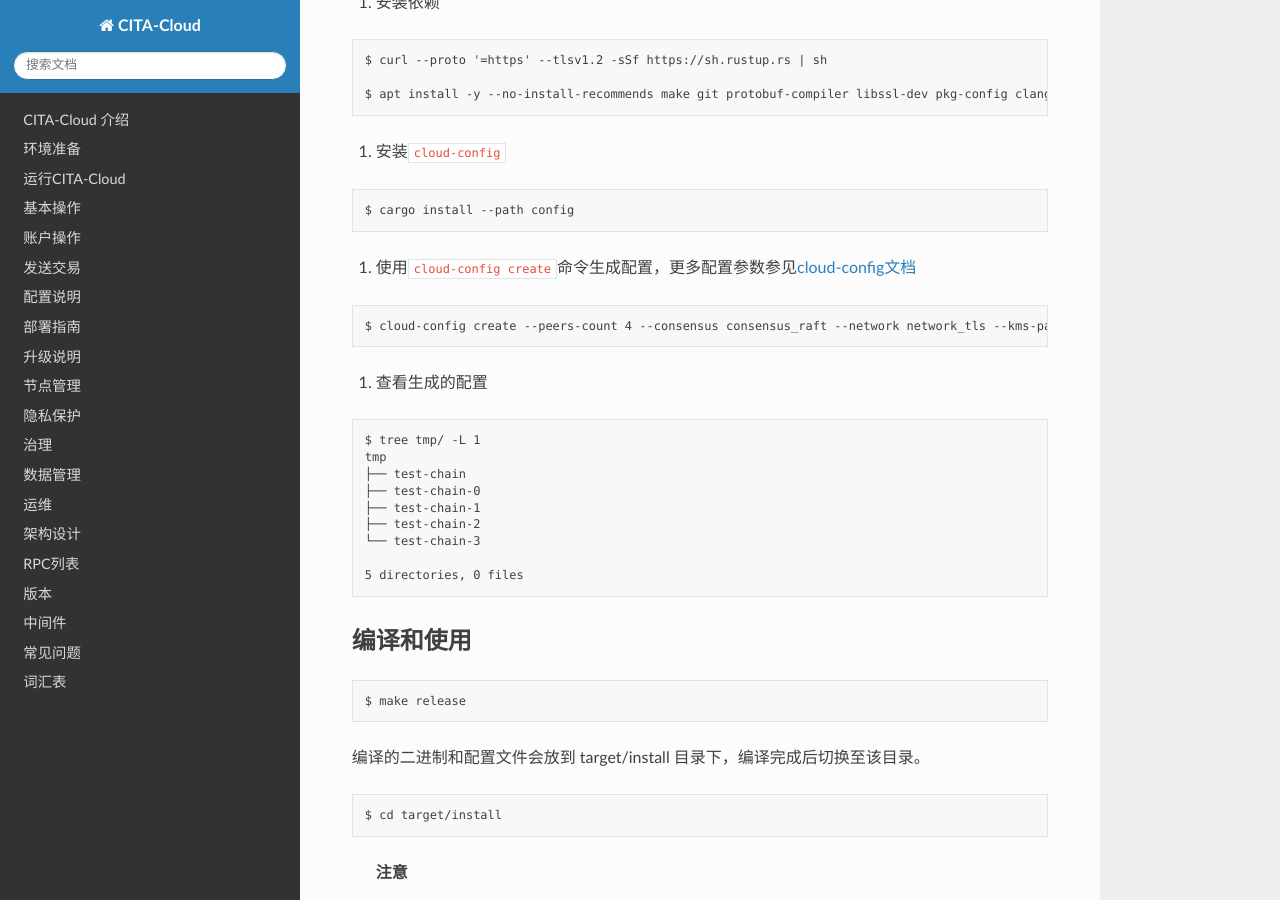
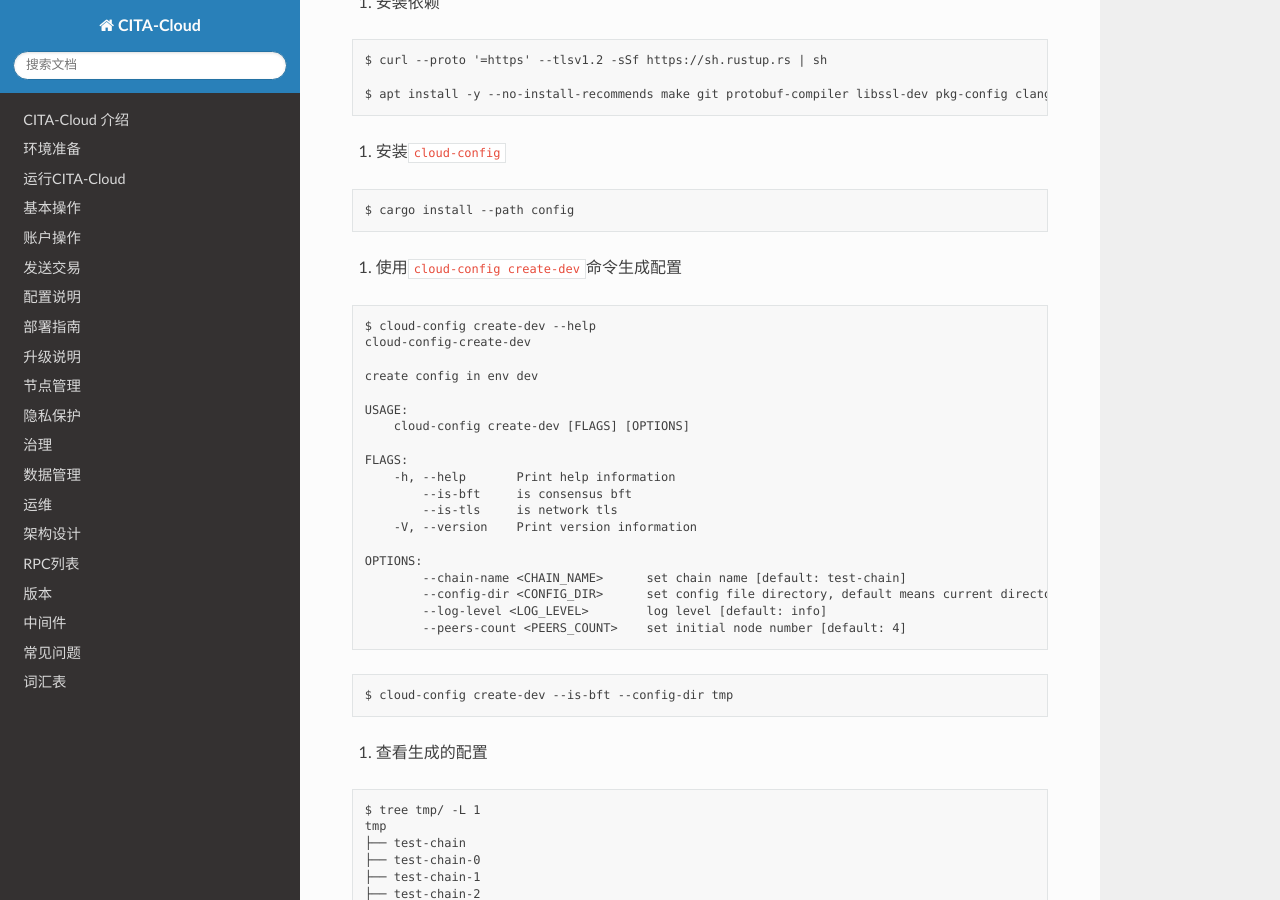
Before and after one commit to cita-cloud/docs, a Sphinx documentation site: the page built from source/runner-local.md, in a window 1280 px wide and 900 px high, scrolled down 670 px. Built offline with Sphinx 7.4.7 and the Read the Docs theme 2.0.0, drawn with Linux system fonts in a browser that asks for light colours; pages that are not in the unit, such as notebooks, are missing from menus.

Commit message:
update runner-local

````diff
--- a/source/runner-local.md
+++ b/source/runner-local.md
@@ -35,10 +35,32 @@ $ apt install -y --no-install-recommends make git protobuf-compiler libssl-dev p
 $ cargo install --path config
 ```
 
-3. 使用`cloud-config create`命令生成配置，更多配置参数参见[cloud-config文档](https://github.com/cita-cloud/cloud-config)
+3. 使用`cloud-config create-dev`命令生成配置
 
 ```
-$ cloud-config create --peers-count 4 --consensus consensus_raft --network network_tls --kms-password 123456 --config-dir tmp --use_num
+$ cloud-config create-dev --help
+cloud-config-create-dev
+
+create config in env dev
+
+USAGE:
+    cloud-config create-dev [FLAGS] [OPTIONS]
+
+FLAGS:
+    -h, --help       Print help information
+        --is-bft     is consensus bft
+        --is-tls     is network tls
+    -V, --version    Print version information
+
+OPTIONS:
+	--chain-name <CHAIN_NAME>      set chain name [default: test-chain]
+	--config-dir <CONFIG_DIR>      set config file directory, default means current directory[default: .]
+	--log-level <LOG_LEVEL>        log level [default: info]
+	--peers-count <PEERS_COUNT>    set initial node number [default: 4]
+```
+
+```
+$ cloud-config create-dev --is-bft --config-dir tmp
 ```
 
 4. 查看生成的配置
````
Also changed, not shown: source/configuration-guide.md (+1 -1 lines).
